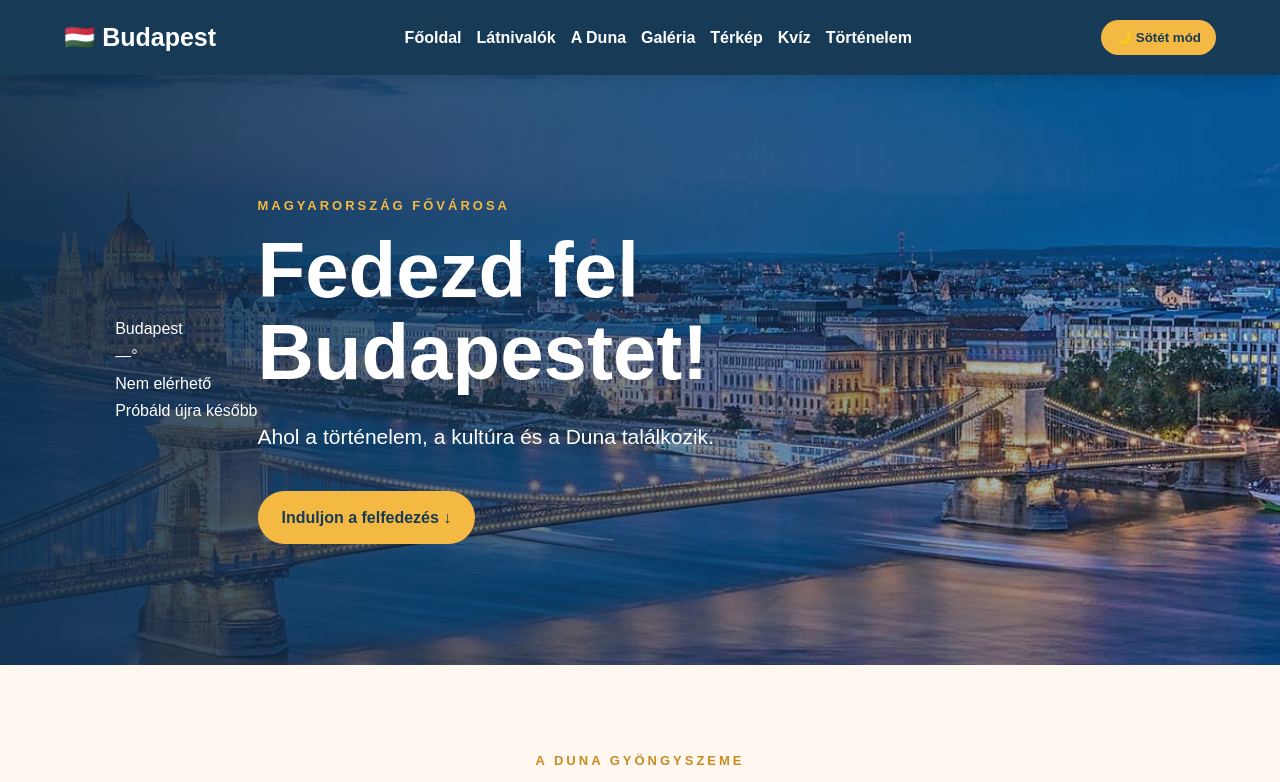
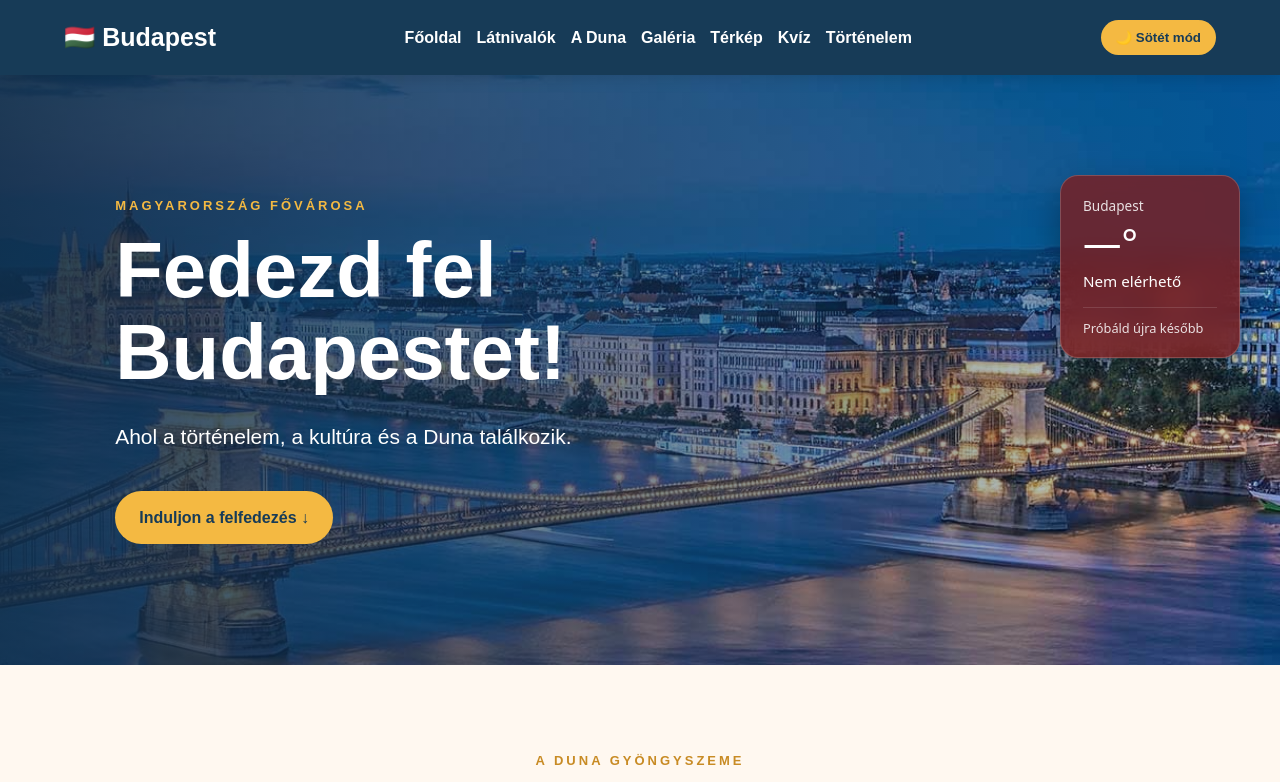
Before and after one commit to DobosTibor/budapest, a plain HTML site: page index.html in a window 1280 px wide. Shown: the top 782 px of the page. Drawn offline with Linux system fonts and the light colour scheme; no server answers.

Commit message:
Update style.css

```diff
--- a/style.css
+++ b/style.css
@@ -884,3 +884,40 @@ body.sotet .terkep-reszlet strong {
     }
 
 }
+
+/* Időjárás widget */
+.weather-widget {
+  position: absolute;
+  top: 100px;
+  right: 40px;
+  background: rgba(15, 23, 42, 0.75);
+  backdrop-filter: blur(12px);
+  border: 1px solid rgba(255, 255, 255, 0.18);
+  border-radius: 18px;
+  padding: 18px 22px;
+  color: white;
+  min-width: 180px;
+  box-shadow: 0 15px 35px rgba(0,0,0,0.35);
+  z-index: 20;
+  font-family: system-ui, -apple-system, sans-serif;
+}
+.weather-widget .w-city { font-size: 0.85rem; opacity: 0.85; margin-bottom: 4px; }
+.weather-widget .w-temp { font-size: 2.4rem; font-weight: 300; line-height: 1.1; margin: 2px 0 6px; }
+.weather-widget .w-desc { font-size: 0.95rem; margin-bottom: 12px; }
+.weather-widget .w-details {
+  display: flex; gap: 14px; font-size: 0.8rem; opacity: 0.85;
+  border-top: 1px solid rgba(255,255,255,0.15); padding-top: 10px;
+}
+.weather-widget .w-details span { display: flex; align-items: center; gap: 4px; }
+.weather-widget.loading { opacity: 0.7; }
+.weather-widget.error { background: rgba(127, 29, 29, 0.8); }
+
+.hero { position: relative; }
+
+@media (max-width: 900px) {
+  .weather-widget {
+    position: static;
+    margin: 20px auto 0;
+    max-width: 260px;
+  }
+}
```
